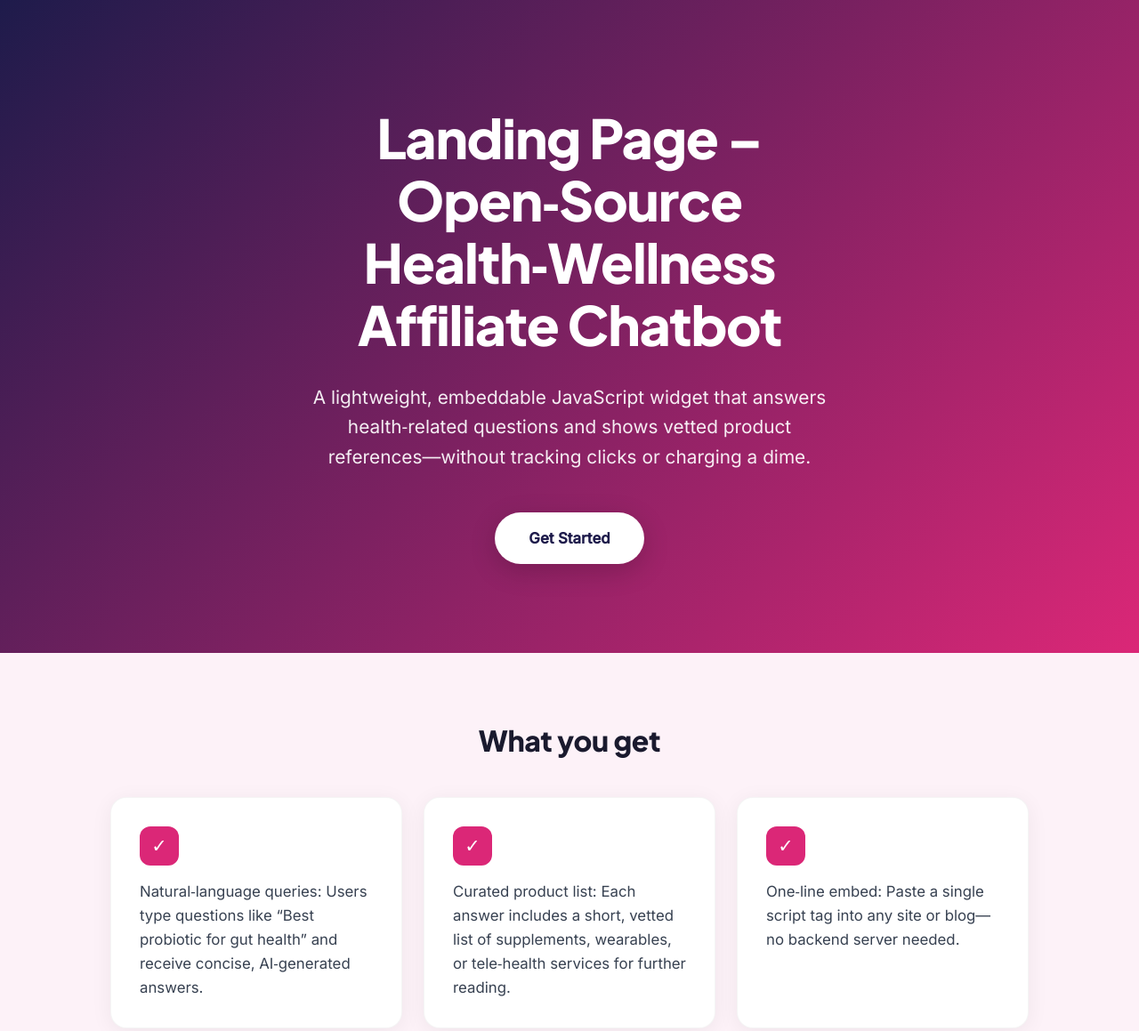
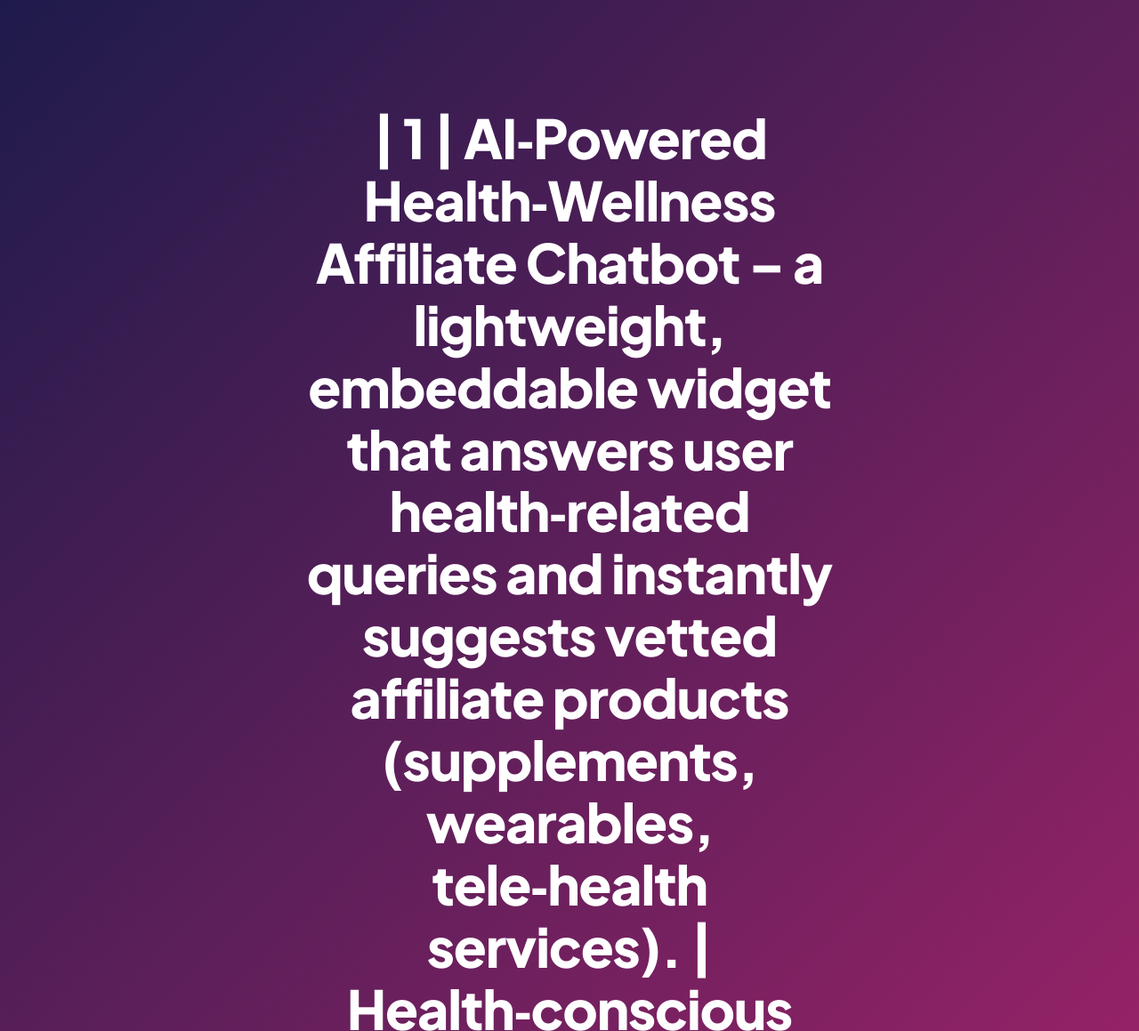
Before and after one commit to t1-cell/experiments, a plain HTML site: page experiments/exp_c7404bc2e8/index.html in a window 1280 px wide. Shown: the top 1159 px of the page at 89% size. Drawn offline with Linux system fonts and the light colour scheme.

Commit message:
Publish landing page for experiment exp_c7404bc2e8

```diff
--- a/experiments/exp_c7404bc2e8/index.html
+++ b/experiments/exp_c7404bc2e8/index.html
@@ -3,7 +3,7 @@
 <meta charset="UTF-8">
 <meta name="viewport" content="width=device-width, initial-scale=1.0">
 <meta name="experiment-id" content="exp_c7404bc2e8">
-<title>Landing Page – Open‑Source Health‑Wellness Affiliate Chatbot</title>
+<title>| 1 | AI‑Powered Health‑Wellness Affiliate Chatbot – a lightweight, embeddable widget that answers user health‑related queries and instantly suggests vetted affiliate products (supplements, wearables, tele‑health services). | Health‑conscious shoppers (age 25‑45) who feel overwhelmed by the sheer number of supplement options and want a quick, trustworthy recommendation. Pain: “I don’t have time to research, and I’m afraid of bogus claims.” | • Revenue share — 30 % of each referred sa</title>
 <link rel="preconnect" href="https://fonts.googleapis.com">
 <link href="https://fonts.googleapis.com/css2?family=Plus+Jakarta+Sans:wght@400;600;800&family=Inter:wght@400;500&display=swap" rel="stylesheet">
 
@@ -61,11 +61,11 @@
 </style>
 </head><body>
   <section class="hero"><div class="wrap">
-    <h1>Landing Page – Open‑Source Health‑Wellness Affiliate Chatbot</h1>
-    <p class="sub">A lightweight, embeddable JavaScript widget that answers health‑related questions and shows vetted product references—without tracking clicks or charging a dime.</p>
+    <h1>| 1 | AI‑Powered Health‑Wellness Affiliate Chatbot – a lightweight, embeddable widget that answers user health‑related queries and instantly suggests vetted affiliate products (supplements, wearables, tele‑health services). | Health‑conscious shoppers (age 25‑45) who feel overwhelmed by the sheer number of supplement options and want a quick, trustworthy recommendation. Pain: “I don’t have time to research, and I’m afraid of bogus claims.” | • Revenue share — 30 % of each referred sa</h1>
+    <p class="sub">Below are three distinct business opportunities drawn from the current “emerging affiliate niches” (fashion, gaming, health‑and‑wellness) identified in the FINDINGS. Each entry includes the requested fields and a composite SCORE (0.0 = lo</p>
     <a class="btn" href="#signup">Get Started</a>
   </div></section>
-  <section class="benefits"><div class="wrap"><h2>What you get</h2><div class="grid"><div class="card"><div class="card-icon">✓</div><p>Natural‑language queries: Users type questions like “Best probiotic for gut health” and receive concise, AI‑generated answers.</p></div><div class="card"><div class="card-icon">✓</div><p>Curated product list: Each answer includes a short, vetted list of supplements, wearables, or tele‑health services for further reading.</p></div><div class="card"><div class="card-icon">✓</div><p>One‑line embed: Paste a single script tag into any site or blog—no backend server needed.</p></div><div class="card"><div class="card-icon">✓</div><p>Fully open‑source: MIT‑licensed code on GitHub, free for commercial or personal use.</p></div><div class="card"><div class="card-icon">✓</div><p>Information‑only: Links are displayed purely for reference; we do not track clicks or earn commissions.</p></div><div class="card"><div class="card-icon">✓</div><p>Clear disclaimer: Prominently states that the widget provides informational content, not medical advice.</p></div></div></div></section>
+
 
 
 
```
